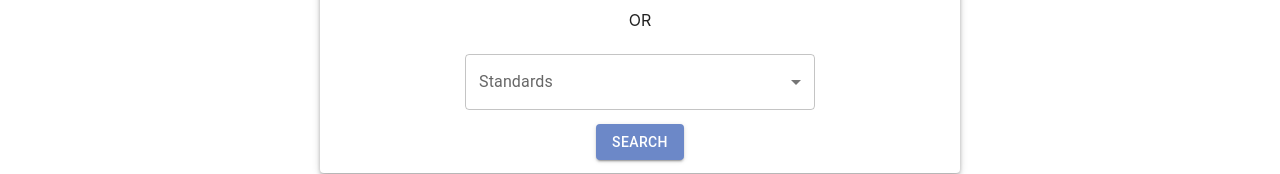
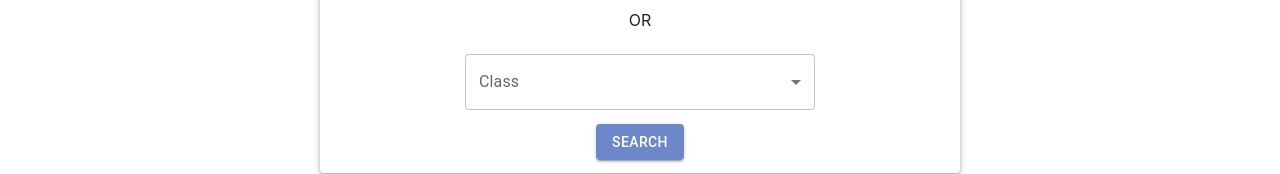
Before and after one commit to target-ready-2023/student-info-ui, a React (Create React App) app: page /student in a window 1280 px wide. Shown: the part 267-441 px from the top of the page. Built offline with nearby package versions, Linux system fonts and the light colour scheme.

Commit message:
Class change

```diff
--- a/src/components/Mapping/AddNewStudent.jsx
+++ b/src/components/Mapping/AddNewStudent.jsx
@@ -200,9 +200,9 @@ const Addstudent=({onClose})=>{
             />
             <Box mt={3}>
               <FormControl required fullWidth >
-                    <InputLabel>Standard</InputLabel>
+                    <InputLabel>Class</InputLabel>
                     <Select
-                      input={<OutlinedInput label="Standard" />}
+                      input={<OutlinedInput label="Class" />}
                       value={standard}
                       onChange={(e) => setStandard(e.target.value)}
                       error={formSubmitted && !standard}
--- a/src/components/Student/index.jsx
+++ b/src/components/Student/index.jsx
@@ -76,13 +76,13 @@ function Student() {
       <div><p>OR</p></div>
       <div>
       <FormControl sx={{ m: 1, width: 350 }}>
-      <InputLabel id="demo-multiple-checkbox-label">Standards</InputLabel>
+      <InputLabel id="demo-multiple-checkbox-label">Class</InputLabel>
       <Select
           labelId="demo-multiple-checkbox-label"
           id="demo-multiple-checkbox"
           multiple
           value={selectedClasses}
-          input={<OutlinedInput label="Standards" />}
+          input={<OutlinedInput label="Class" />}
           renderValue={(selected) => selected.join(', ')}
           MenuProps={MenuProps}
         >
```
